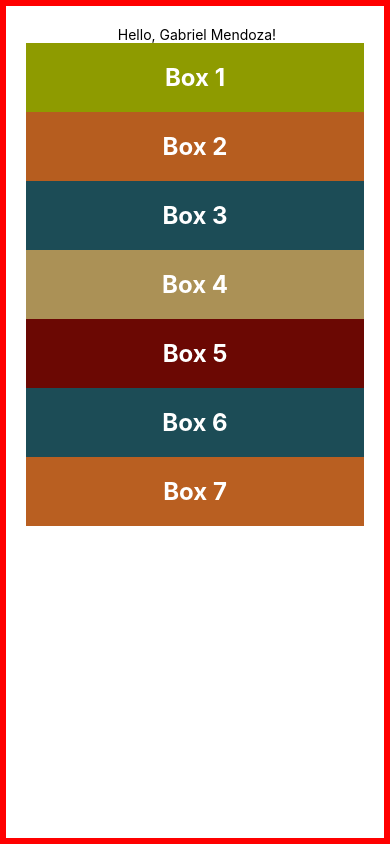
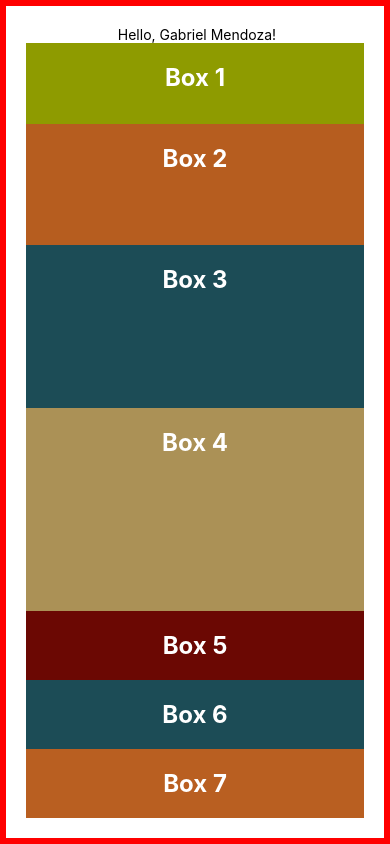
Before and after one commit to GabTheGreat25/Mobile-Prac-React-Native, a React Native app: screen / in a window 390 px wide. Built offline with nearby package versions, Linux system fonts and the light colour scheme.

Commit message:
Simple Flex logic

```diff
--- a/App.js
+++ b/App.js
@@ -6,10 +6,10 @@ export default function App() {
     <>
       <View style={styles.container}>
         <Greet name="Gabriel Mendoza" />
-        <Box style={{ backgroundColor: "#8e9b00" }}>Box 1</Box>
-        <Box style={{ backgroundColor: "#b65d1f" }}>Box 2</Box>
-        <Box style={{ backgroundColor: "#1c4c56" }}>Box 3</Box>
-        <Box style={{ backgroundColor: "#ab9156" }}>Box 4</Box>
+        <Box style={{ backgroundColor: "#8e9b00", flex: 1 }}>Box 1</Box>
+        <Box style={{ backgroundColor: "#b65d1f", flex: 2 }}>Box 2</Box>
+        <Box style={{ backgroundColor: "#1c4c56", flex: 3 }}>Box 3</Box>
+        <Box style={{ backgroundColor: "#ab9156", flex: 4 }}>Box 4</Box>
         <Box style={{ backgroundColor: "#6b0803" }}>Box 5</Box>
         <Box style={{ backgroundColor: "#1c4c56" }}>Box 6</Box>
         <Box style={{ backgroundColor: "#b95f21" }}>Box 7</Box>
```
